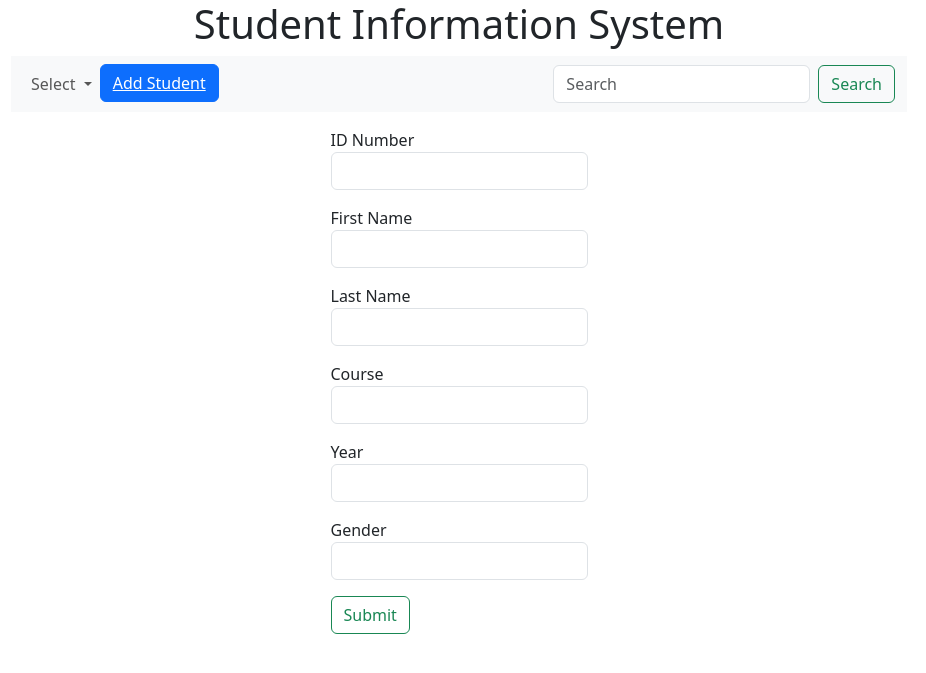
After one commit to soyAmeelk1/ssis-web, a Flask app: page /student/create in a window 1280 px wide. The commit adds this page. Shown: the top 673 px of the page, without its empty margins (181-1107 px from the left). Run offline with Flask 3, Linux system fonts and the light colour scheme; some libraries are stand-ins or nearby versions.

Commit message:
feat: Added student creation

```diff
--- a/app/controller/students/controller.py
+++ b/app/controller/students/controller.py
@@ -4,6 +4,8 @@ from flask.helpers import url_for
 from flask import render_template, redirect, request, jsonify, flash
 from . import student
 import app.models.student as StudentModel
+import app.models.course as CourseModel
+from app.controller.students.forms import StudentForm
 
 
 @student.route("/")
@@ -13,6 +15,12 @@ def index():
     print(students)
     return render_template("student/index.html", students=students)
 
-@student.route("/create")
-def create():
-    return render_template("student/create.html")
+@student.route("/student/create", methods=['POST', 'GET'])
+def create_student():
+    form = StudentForm(request.form)
+    if request.method == 'POST' and form.validate():
+        print('test')
+        student = StudentModel.Students(id_number=form.id_number.data, first_name=form.first_name.data, last_name=form.last_name.data, course_id=form.course_id.data, year=form.year.data, gender=form.gender.data)
+        student.add()
+        return redirect('/')
+    return render_template("student/create.html", form=form)
--- a/app/controller/students/forms.py
+++ b/app/controller/students/forms.py
@@ -4,10 +4,10 @@ import app.models as models
 
 
 class StudentForm(FlaskForm):
-    id = StringField("ID Number", [validators.DataRequired()])
-    firstname = StringField("First Name", [validators.DataRequired()])
-    lastname = StringField("Last Name", [validators.DataRequired()])
-    coursecode = StringField("Course", [validators.DataRequired()])
+    id_number = StringField("ID Number", [validators.DataRequired()])
+    first_name = StringField("First Name", [validators.DataRequired()])
+    last_name = StringField("Last Name", [validators.DataRequired()])
+    course_id = StringField("Course", [validators.DataRequired()])
     year = StringField("Year", [validators.DataRequired()])
     gender = StringField("Gender", [validators.DataRequired()])
     submit = SubmitField("Submit")
--- a/app/templates/master_layout.html
+++ b/app/templates/master_layout.html
@@ -39,7 +39,8 @@
               </ul>
             </li>
             <li class="nav-item">
-              <button type="button" class="btn btn-primary">Add Student</button>
+              <button type="button" class="btn btn-primary">
+                <a href="/student/create" style="color: white;">Add Student</a></button>
             </li>
           </ul>
           <form class="d-flex" role="search">
--- /dev/null
+++ b/app/templates/student/create.html
@@ -0,0 +1,20 @@
+{% extends "master_layout.html" %}
+{% block title %}
+    Create Student
+{% endblock %}
+{% block content %}
+<div class="d-flex justify-content-center">
+  <form action="{{ url_for('.create_student') }}" method="POST" enctype="multipart/form-data">
+    <input type="hidden" name="csrf_token" value="{{ csrf_token() }}" />
+    <div class="mb-3">
+    </div>
+    <div class="mb-3">{{ form.id_number.label }} {{ form.id_number(class_="form-control") }}</div>
+    <div class="mb-3">{{ form.first_name.label }} {{ form.first_name(class_="form-control") }}</div>
+    <div class="mb-3">{{ form.last_name.label }} {{ form.last_name(class_="form-control") }}</div>
+    <div class="mb-3">{{ form.course_id.label }} {{ form.course_id(class_="form-control") }}</div>
+    <div class="mb-3">{{ form.year.label }} {{ form.year(class_="form-control") }}</div>
+    <div class="mb-3">{{ form.gender.label }} {{ form.gender(class_="form-control") }}</div>
+    <button style="font-size: medium;" class="btn btn-outline-success">Submit</button>
+  </form>
+  {% endblock %}
+</div>
--- a/flask.sql
+++ b/flask.sql
@@ -17,6 +17,7 @@ CREATE TABLE `courses` (
 
 CREATE TABLE `students` (
   `id` int NOT NULL AUTO_INCREMENT,
+  `id_number` varchar(255) DEFAULT NULL,
   `first_name` varchar(50) NOT NULL,
   `last_name` varchar(50) NOT NULL,
   `course_id` int DEFAULT NULL,
@@ -25,4 +26,4 @@ CREATE TABLE `students` (
   PRIMARY KEY (`id`),
   KEY `course_id` (`course_id`),
   CONSTRAINT `students_ibfk_1` FOREIGN KEY (`course_id`) REFERENCES `courses` (`id`)
-) ENGINE=InnoDB DEFAULT CHARSET=utf8mb4 COLLATE=utf8mb4_0900_ai_ci
+) ENGINE=InnoDB AUTO_INCREMENT=2 DEFAULT CHARSET=utf8mb4 COLLATE=utf8mb4_0900_ai_ci
```
Also changed, not shown: app/controller/courses/forms.py (+9 -0 lines), app/models/course.py (+9 -0 lines), app/models/student.py (+10 -0 lines), app/templates/student/index.html (+15 -17 lines).
